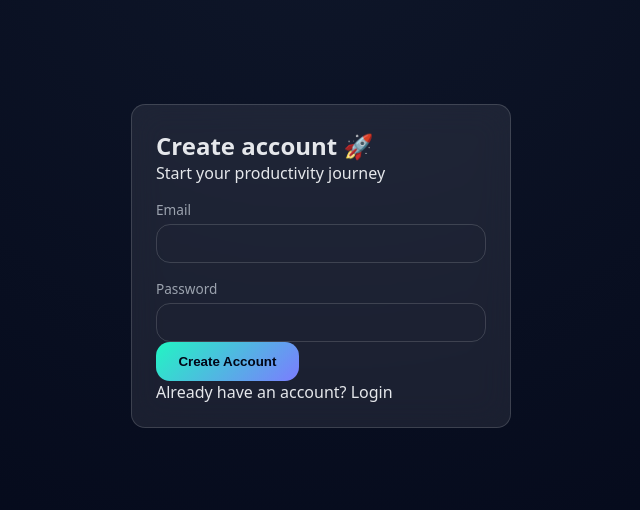
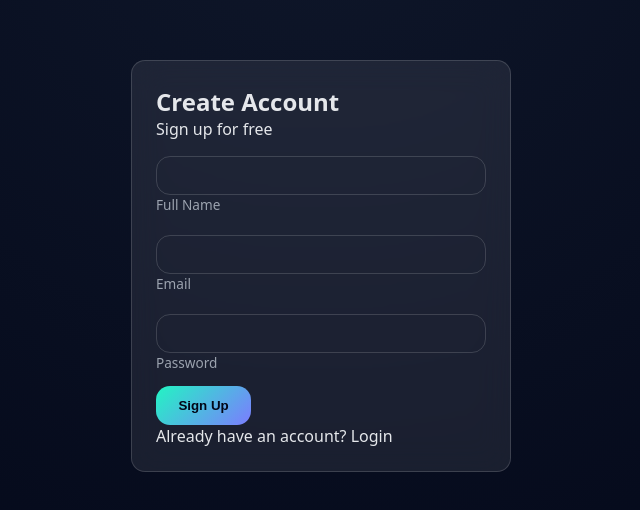
Before and after one commit to Sayed24/Nova, a plain HTML site: page signup.html in a window 1280 px wide. Shown: the part 134-644 px from the top of the page, without its empty margins (319-959 px from the left). Drawn offline with Linux system fonts and the light colour scheme.

Commit message:
Revise signup form layout and text

```diff
--- a/signup.html
+++ b/signup.html
@@ -3,38 +3,42 @@
 <head>
   <meta charset="UTF-8">
   <meta name="viewport" content="width=device-width, initial-scale=1.0">
-  <title>Sign Up — NOVA</title>
+  <title>NOVA — Signup</title>
 
+  <!-- CSS -->
   <link rel="stylesheet" href="assets/css/base.css">
   <link rel="stylesheet" href="assets/css/layout.css">
   <link rel="stylesheet" href="assets/css/components.css">
   <link rel="stylesheet" href="assets/css/pages.css">
+  <link rel="stylesheet" href="assets/css/responsive.css">
 </head>
 <body class="center">
 
-  <form class="auth-card card" id="signupForm">
-    <h2>Create account 🚀</h2>
-    <p class="muted">Start your productivity journey</p>
+  <form class="card auth-card fade-up" id="signupForm">
+    <h2>Create Account</h2>
+    <p class="muted">Sign up for free</p>
 
     <div class="input-group">
-      <label>Email</label>
-      <input type="email" id="signupEmail" required>
+      <input type="text" id="name" required>
+      <label>Full Name</label>
     </div>
 
     <div class="input-group">
-      <label>Password</label>
-      <input type="password" id="signupPassword" required>
-      <div class="strength" id="strengthBar"></div>
+      <input type="email" id="email" required>
+      <label>Email</label>
     </div>
 
-    <button class="btn btn-primary w-full">Create Account</button>
+    <div class="input-group">
+      <input type="password" id="password" required>
+      <label>Password</label>
+      <div id="strength" style="height:5px;margin-top:4px;"></div>
+    </div>
 
-    <p class="muted">
-      Already have an account?
-      <a href="login.html">Login</a>
+    <button class="btn btn-primary" type="submit">Sign Up</button>
+
+    <p class="muted small">
+      Already have an account? <a href="login.html">Login</a>
     </p>
-
-    <p class="error" id="signupError"></p>
   </form>
 
   <script src="assets/js/auth.js"></script>
```
